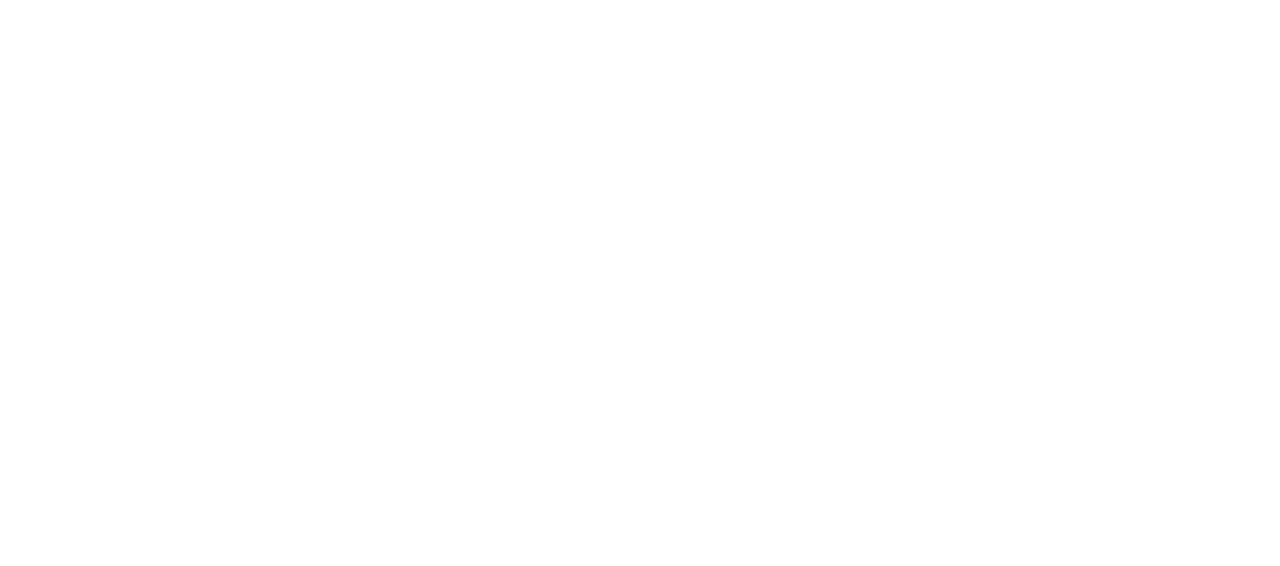
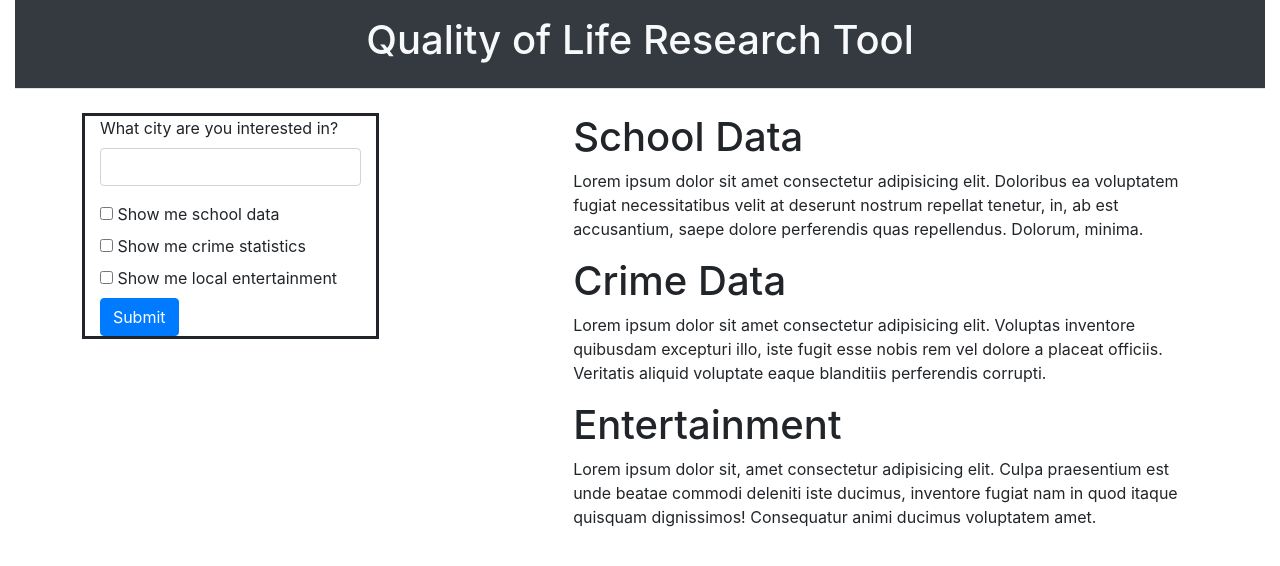
Before and after one commit to MarioCab/QOLGenerator, a plain HTML site: page index.html in a window 1280 px wide. Drawn offline with nearby package versions, Linux system fonts and the light colour scheme.

Commit message:
basic html and css added

```diff
--- a/index.html
+++ b/index.html
@@ -22,7 +22,46 @@
         <!--[if lt IE 7]>
             <p class="browsehappy">You are using an <strong>outdated</strong> browser. Please <a href="#">upgrade your browser</a> to improve your experience.</p>
         <![endif]-->
-
+        <header>
+            <div class="container col-12">
+                <header class="d-flex flex-wrap justify-content-center py-3 mb-4 border-bottom bg-dark">
+                    <a href="/" class="d-flex align-items-center fs-4  text-light bg-dark text-decoration-none">
+                        <h1>Quality of Life Research Tool</h1>
+                    </a>
+                </header>
+            </div>
+        </header>
+        <main class="row justify-content-around">
+        <aside class="col-lg-3">
+            <form class="container-fluid">
+                <div class="mb-3">
+                    <label for="cityInput" class="form-label">What city are you interested in?</label>
+                    <input type="text" class="form-control" id="cityInput">
+                </div>
+                <input type="checkbox" id="schoolCheckbox" name="schoolCheckbox" value="School">
+                <label for="schoolCheckbox"> Show me school data</label><br>
+                <input type="checkbox" id="crimeCheckbox" name="crimeCheckbox" value="Crime">
+                <label for="crimeCheckbox"> Show me crime statistics</label><br>
+                <input type="checkbox" id="entertainmentCheckbox" name="entertainmentCheckbox" value="entertainment">
+                <label for="entertainmentCheckbox"> Show me local entertainment</label><br>
+                <button type="submit" class="btn btn-primary">Submit</button>
+            </form>
+        </aside>
+        <section class="col-lg-6">
+            <article>
+                <h1>School Data</h1>
+                <p>Lorem ipsum dolor sit amet consectetur adipisicing elit. Doloribus ea voluptatem fugiat necessitatibus velit at deserunt nostrum repellat tenetur, in, ab est accusantium, saepe dolore perferendis quas repellendus. Dolorum, minima.</p>
+            </article>
+            <article>
+                <h1>Crime Data</h1>
+                <p>Lorem ipsum dolor sit amet consectetur adipisicing elit. Voluptas inventore quibusdam excepturi illo, iste fugit esse nobis rem vel dolore a placeat officiis. Veritatis aliquid voluptate eaque blanditiis perferendis corrupti.</p>
+            </article>
+            <article>
+                <h1>Entertainment</h1>
+                <p>Lorem ipsum dolor sit, amet consectetur adipisicing elit. Culpa praesentium est unde beatae commodi deleniti iste ducimus, inventore fugiat nam in quod itaque quisquam dignissimos! Consequatur animi ducimus voluptatem amet.</p>
+            </article>
+        </section>
+        </main>
         <script src="resources/js.js" async defer></script>
     </body>
 </html>
--- a/resources/css.css
+++ b/resources/css.css
@@ -0,0 +1,8 @@
+.container-fluid {
+    border-style: solid;
+}
+p {
+    display: flex;
+    flex-wrap: wrap;
+    word-wrap: break-word;
+}
```
